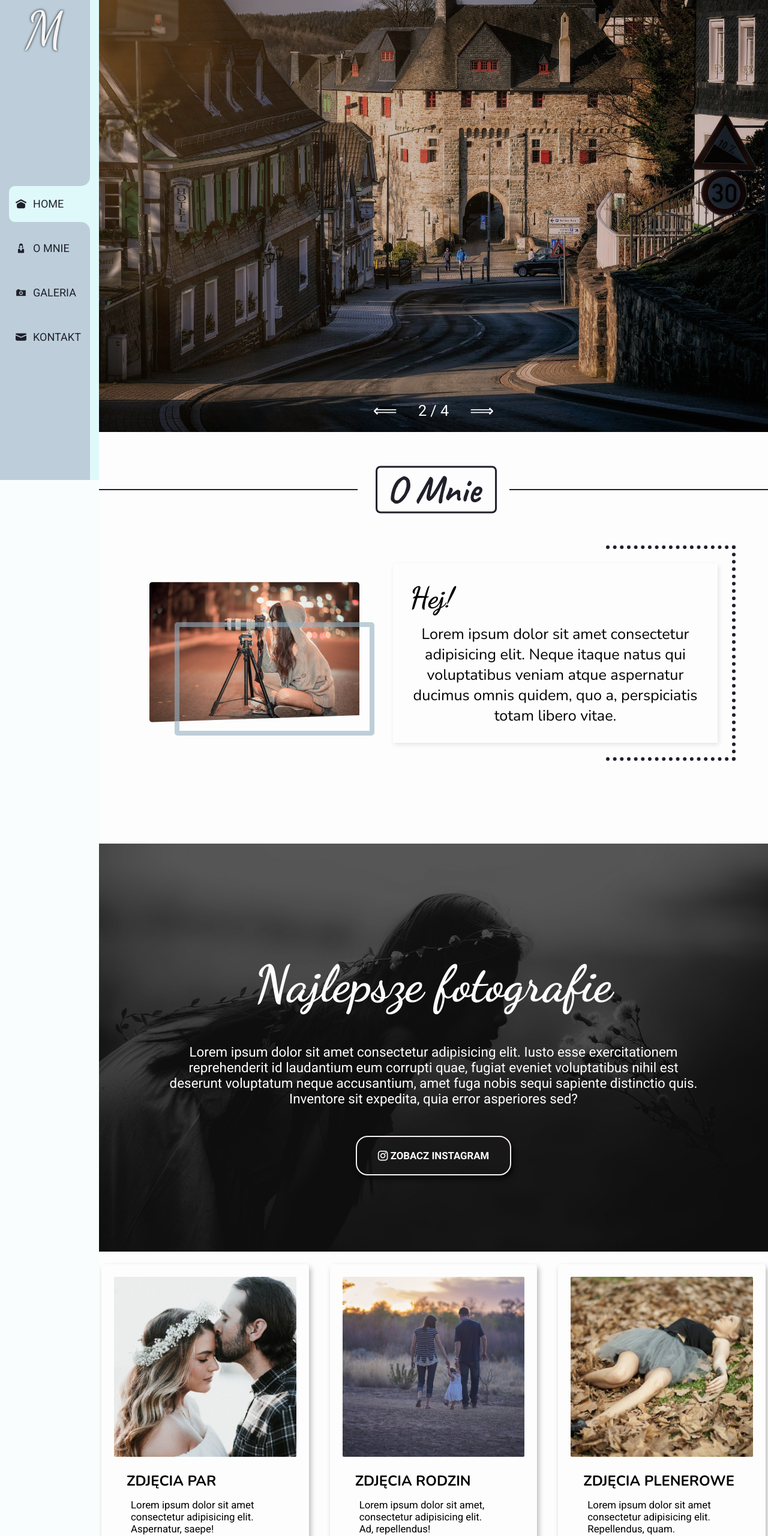
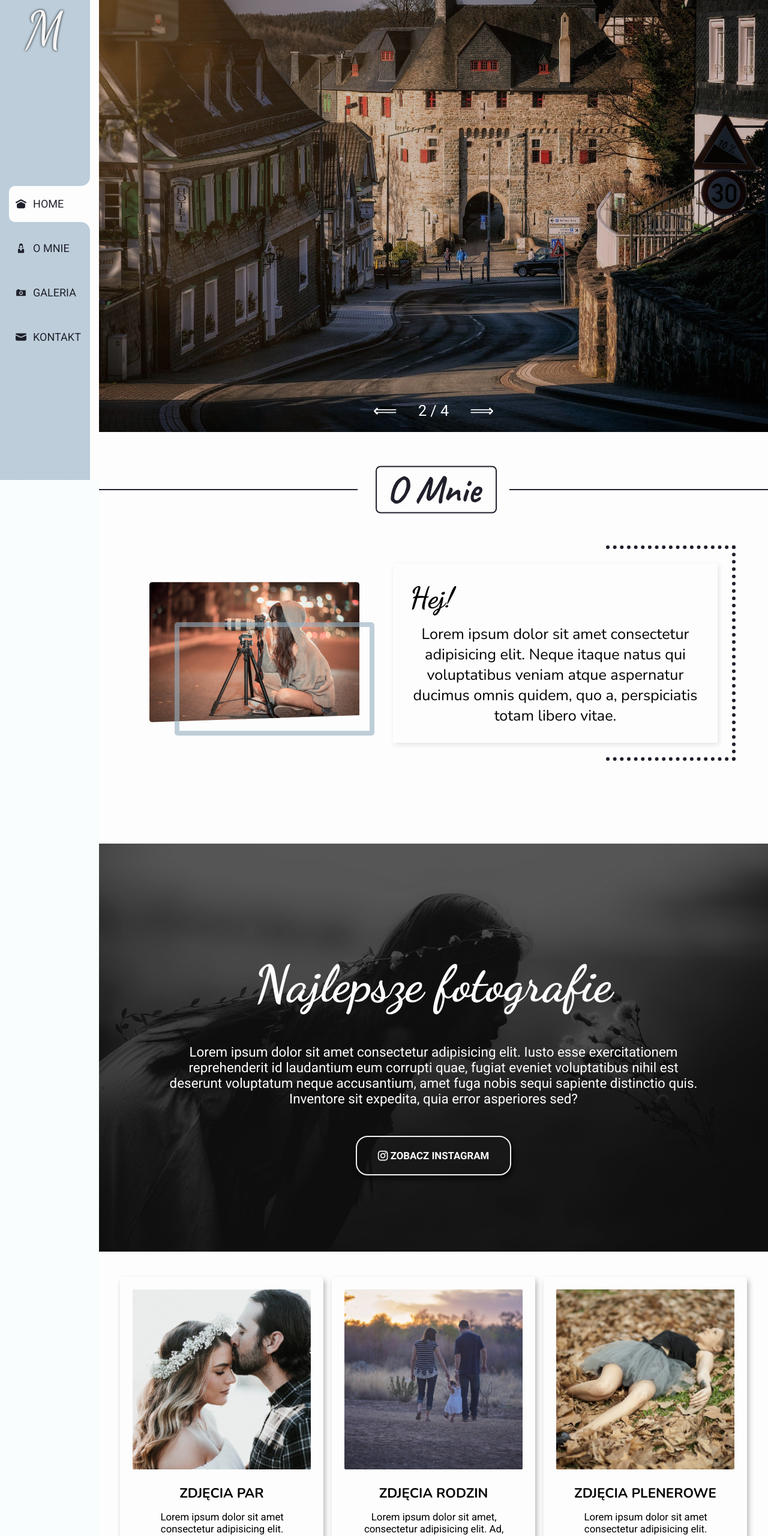
Before and after one commit to ShockOfficial/PhotographerWeb, a plain HTML site: page index.html in a window 1280 px wide. Shown: the top 2560 px of the page at 60% size. Drawn offline with nearby package versions, Linux system fonts and the light colour scheme.

Commit message:
add responsive gallery cards

```diff
--- a/scss/style.scss
+++ b/scss/style.scss
@@ -44,7 +44,7 @@ body {
 	height: 80px;
 	display: flex;
 	align-items: center;
-	box-shadow: 15px 0 0 $color-bg-secondary;
+	box-shadow: 15px 0 0 $color-bg-primary;
 	z-index: 20;
 
 	@media (min-width: 48em) {
@@ -285,7 +285,7 @@ body {
 			top: 50%;
 			left: 53%;
 			transform: translate(-50%, -50%);
-			border: 3px solid $color-font;
+			border: 2px solid $color-font;
 			border-radius: 8px;
 		}
 	}
@@ -497,6 +497,7 @@ body {
 
 		background-color: $color-bg-primary;
 		border-radius: 8px;
+		padding: 1.5rem 2.5rem;
 		padding-bottom: 15rem;
 		display: flex;
 		justify-content: center;
@@ -509,6 +510,10 @@ body {
 			flex-direction: row;
 			gap: 2.5rem;
 		}
+		@media (min-width: 56.25em) {
+			flex-direction: row;
+			gap: 1rem;
+		}
 	}
 
 	&__item {
@@ -518,10 +523,17 @@ body {
 		padding: 1.5rem;
 		border-radius: 5px;
 		box-shadow: 3px 5px 8px rgba(37, 31, 31, 0.3);
+		text-align: center;
 
 		@media (min-width: 48em) {
-			width: 31%;
+			width: 49%;
+			flex: 1 1 48%;
 			padding: 1.5rem;
+		}
+
+		@media (min-width: 68.75em) {
+			flex: 1 1 30%;
+			height: 550px;
 		}
 	}
 
@@ -530,7 +542,7 @@ body {
 		width: 80%;
 		bottom: -10%;
 		padding: 1.5rem;
-		// margin-left: 2.5rem;
+
 		left: 50%;
 		transform: translateX(-50%);
 		box-shadow: 3px 5px 8px rgba(37, 31, 31, 0.3);
@@ -556,7 +568,7 @@ body {
 		font-weight: 600;
 
 		@media (min-width: 48em) {
-			font-size: 1.7rem;
+			font-size: 1.6rem;
 		}
 	}
 
@@ -566,6 +578,7 @@ body {
 
 		@media (min-width: 48em) {
 			font-size: 1.2rem;
+			width: 95%;
 		}
 
 		@media (min-width: 56.25em) {
@@ -588,7 +601,7 @@ body {
 
 .active {
 	position: relative;
-	background-color: $color-bg-secondary;
+	background-color: $color-bg-primary;
 	color: $color-font;
 	&::after {
 		content: '';
@@ -599,7 +612,7 @@ body {
 		width: 30px;
 		height: 30px;
 		border-radius: 50%;
-		box-shadow: 15px 15px 0 $color-bg-secondary;
+		box-shadow: 15px 15px 0 $color-bg-primary;
 	}
 
 	&::before {
@@ -616,7 +629,7 @@ body {
 		width: 30px;
 		height: 30px;
 		border-radius: 50%;
-		box-shadow: 15px -15px 0 $color-bg-secondary;
+		box-shadow: 15px -15px 0 $color-bg-primary;
 	}
 }
 
```
Also changed, not shown: css/style.css, 1 other file.
